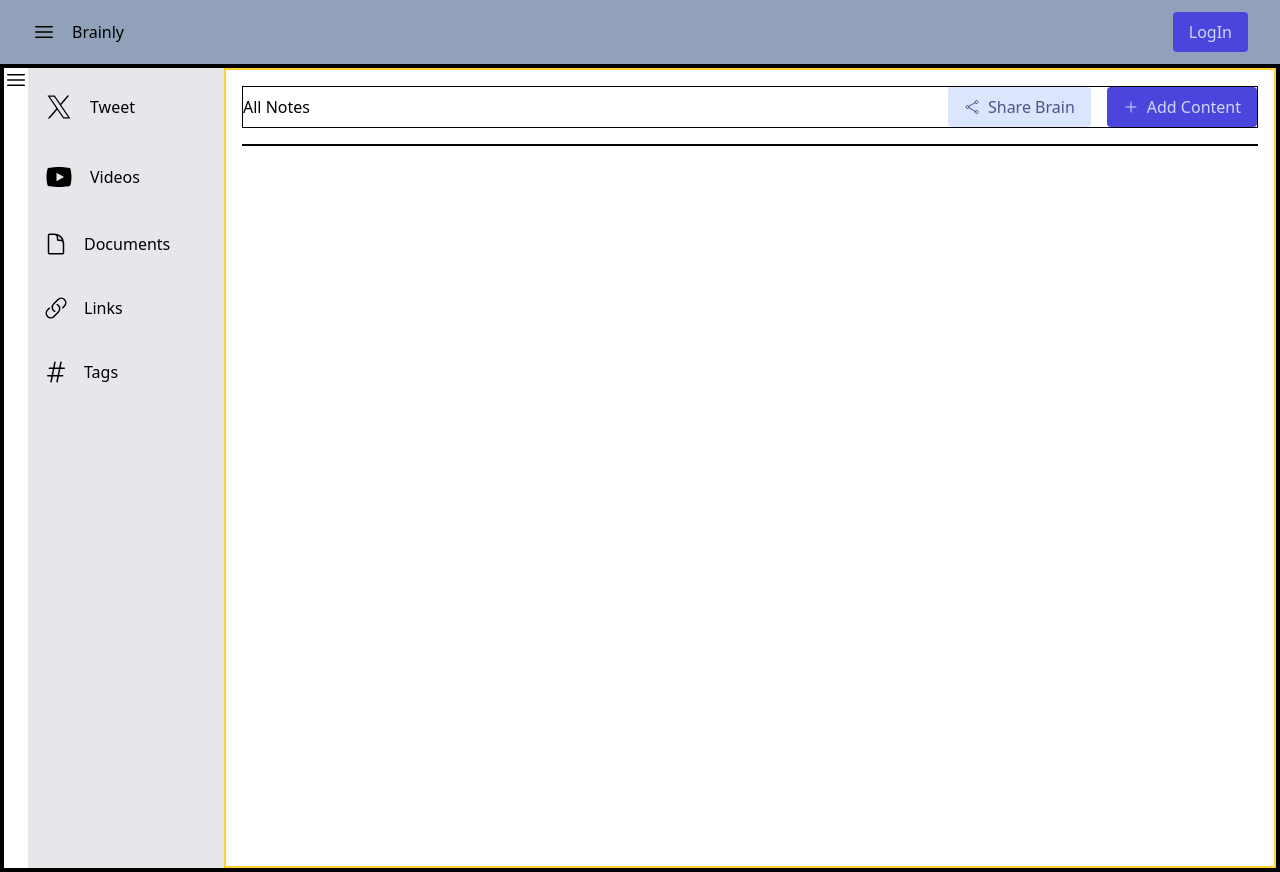
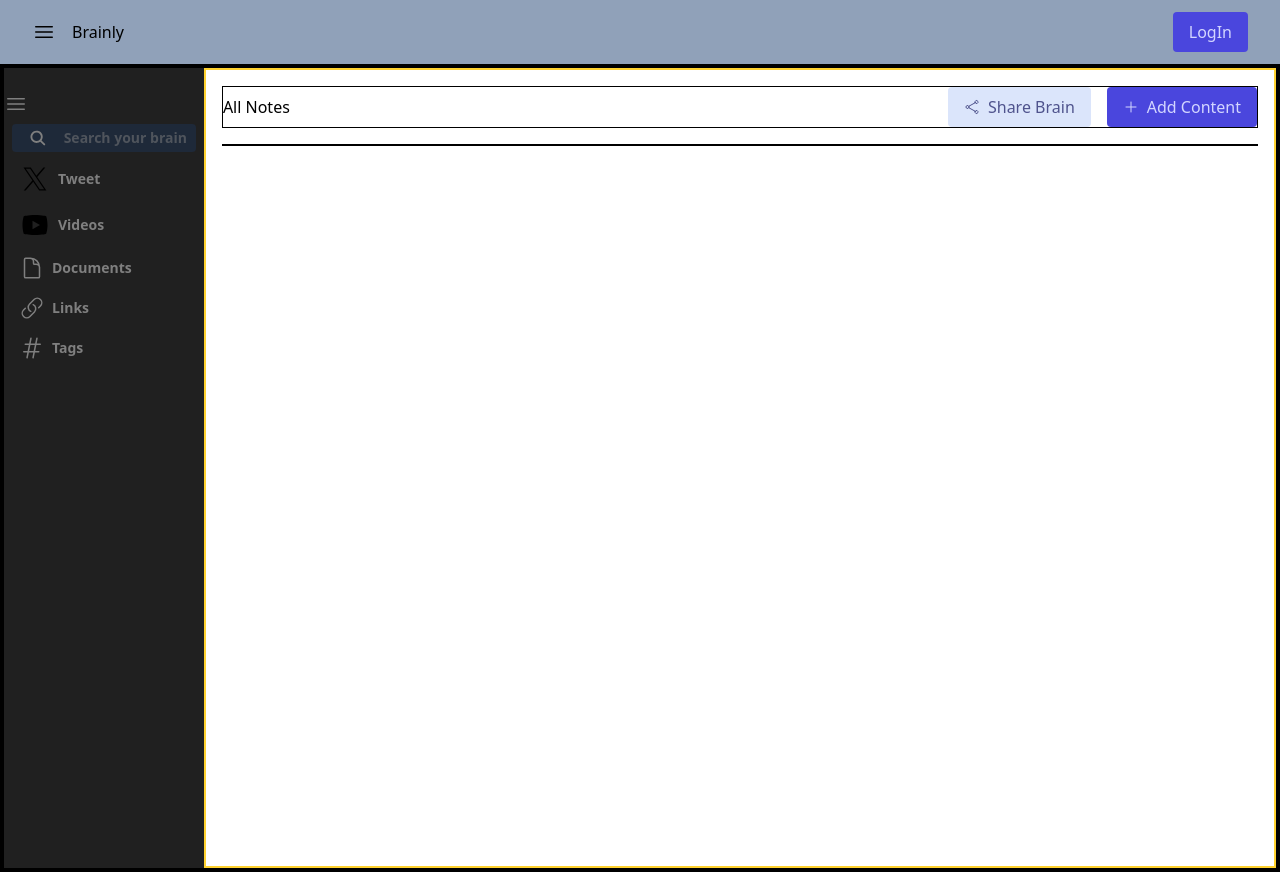
Before and after one commit to binay-das/Brainly-Second-brain-application, a React (Vite) app in the folder Frontend/: page /home in a window 1280 px wide. Built offline with nearby package versions, Linux system fonts and the light colour scheme.

Commit message:
Search from sidebar

```diff
--- a/Frontend/src/components/Sidebar.tsx
+++ b/Frontend/src/components/Sidebar.tsx
@@ -6,6 +6,7 @@
 import { XIcon } from "./ui/icons/XIcon";
 import { YoutubeIcon } from "./ui/icons/YoutubeIcon";
 import { HamburgerIcon } from "./ui/icons/HamburgerIcon";
+import { SearchIcon } from "./ui/icons/SearchIcon";
 
 const useMediaQuery = (query: string) => {
   const [matches, setMatches] = useState<boolean>(
@@ -29,7 +30,9 @@
   return matches;
 };
 
-export const Sidebar = () => {
+export const Sidebar = ({onChange}: {
+  onChange: () => void;
+}) => {
   const [sidebarOpen, setSidebarOpen] = useState<boolean>(true);
   const isDesktop = useMediaQuery("(min-width: 768px)");
 
@@ -39,16 +42,16 @@
 
   return (
     <>
-      <div onClick={() => setSidebarOpen(!sidebarOpen)}>
-        <HamburgerIcon />
-      </div>
       <div
-        className={`bg-gray-200 min-h-screen transition-transform duration-300 ease-in-out ${
+        className={`bg-[#202020] text-[#7F7F7F] min-h-screen transition-transform duration-300 ease-in-out pt-6 ${
           sidebarOpen ? "w-60" : "w-0 md:w-0"
         }
     ${isDesktop ? "relative" : "fixed top-0 left-0 h-full z-40 shadow-lg"}
     ${sidebarOpen ? "translate-x-0" : "-translate-x-full"} overflow-hidden`}
       >
+        <div onClick={() => setSidebarOpen(!sidebarOpen)}>
+          <HamburgerIcon />
+        </div>
         {!isDesktop && sidebarOpen && (
           <div
             className="p-2 cursor-pointer"
@@ -57,7 +60,10 @@
             <HamburgerIcon />
           </div>
         )}
-
+        <div className="flex justify-start items-center gap-2 text-sm font-bold m-2 pl-4 rounded cursor-pointer bg-gray-800">
+          <SearchIcon />
+          <input type="text" className="w-full px-2 py-1" placeholder="Search your brain" onChange={onChange}/>
+        </div>
         <SidebarItem icon={<XIcon />} title="Tweet" />
         <SidebarItem icon={<YoutubeIcon />} title="Videos" />
         <SidebarItem icon={<DocumentIcon />} title="Documents" />
--- a/Frontend/src/components/SidebarItem.tsx
+++ b/Frontend/src/components/SidebarItem.tsx
@@ -2,7 +2,7 @@
 
 export const SidebarItem = (props: { icon: ReactElement; title: string }) => {
   return (
-    <div className="flex justify-start items-center gap-4 p-4 my-2 cursor-pointer hover:bg-gray-100 w-full">
+    <div className="flex justify-start items-center gap-2 text-sm font-bold py-1 px-2 m-2 rounded cursor-pointer hover:bg-gray-100 ">
       {props.icon}
       {props.title}
     </div>
--- /dev/null
+++ b/Frontend/src/components/ui/icons/SearchIcon.tsx
@@ -0,0 +1,5 @@
+export const SearchIcon = () => {
+    return <svg xmlns="http://www.w3.org/2000/svg" viewBox="0 0 16 16" fill="currentColor" className="size-6">
+    <path fill-rule="evenodd" d="M9.965 11.026a5 5 0 1 1 1.06-1.06l2.755 2.754a.75.75 0 1 1-1.06 1.06l-2.755-2.754ZM10.5 7a3.5 3.5 0 1 1-7 0 3.5 3.5 0 0 1 7 0Z" clip-rule="evenodd" />
+  </svg>
+}
```
